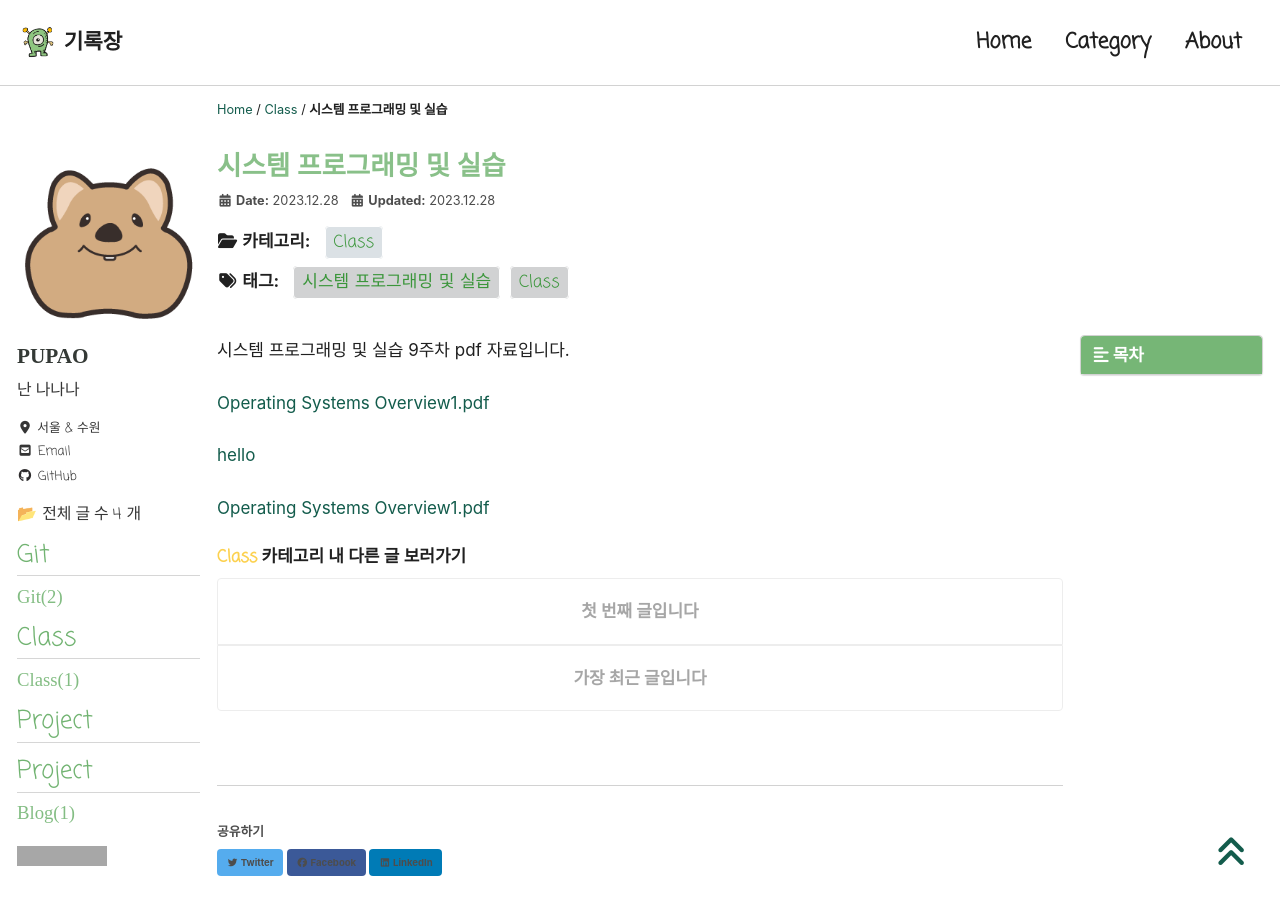
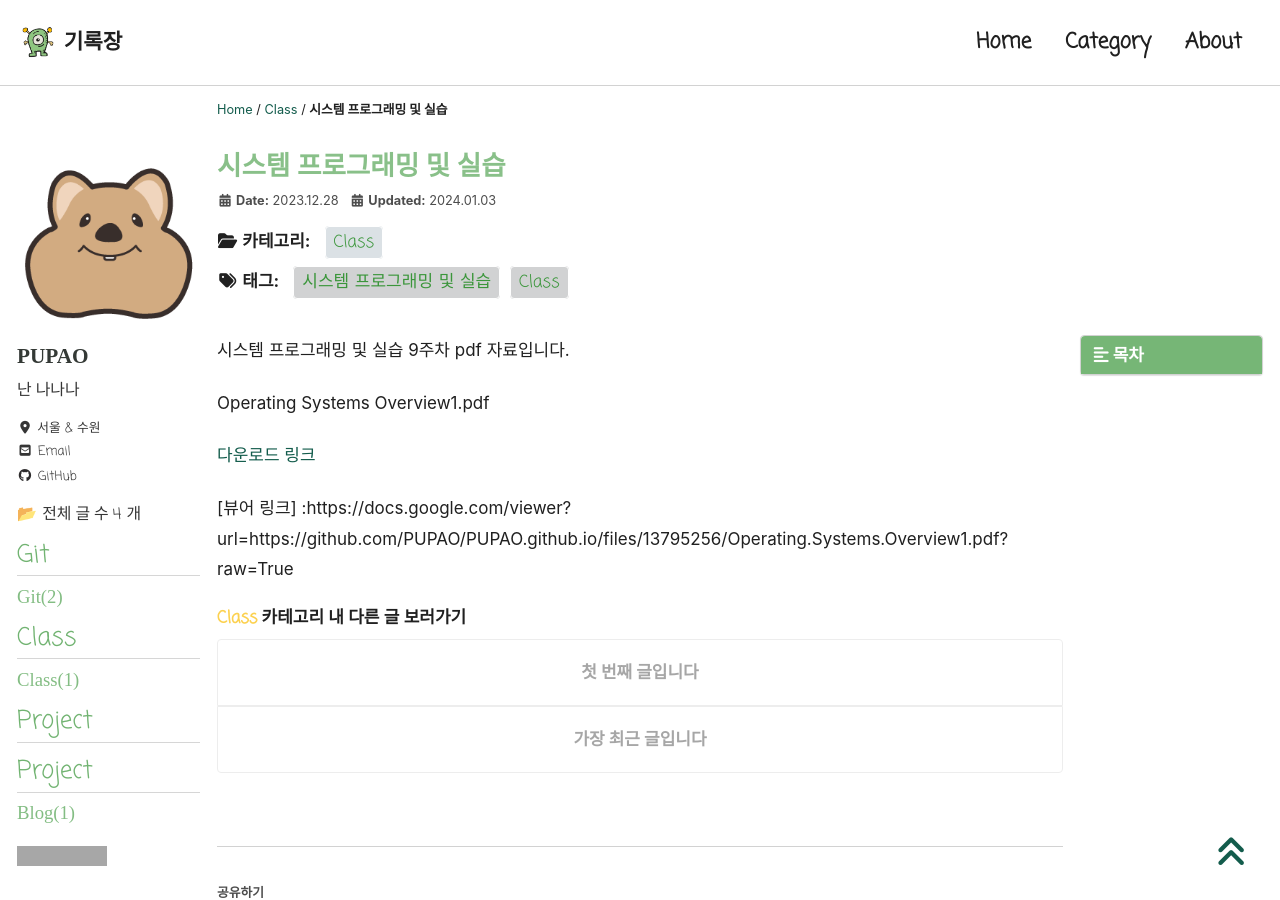
Before and after one commit to PUPAO/PUPAO.github.io, a Jekyll site: the page built from _posts/class/Systems Programming/2023-12-28-9장.md, in a window 1280 px wide and 900 px high. Built offline with Jekyll 4.4.1, drawn with Linux system fonts in a browser that asks for light colours; cached includes are drawn as plain includes; nearby versions of some CDN libraries; some web fonts are replaced; comment, search, counter and statistics services are not loaded; grey boxes are pictures that could not be loaded.

Commit message:
Update 2023-12-28-9장.md

```diff
--- a/_posts/class/Systems Programming/2023-12-28-9장.md
+++ b/_posts/class/Systems Programming/2023-12-28-9장.md
@@ -11,12 +11,12 @@ toc: true
 toc_sticky: true
 
 date: 2023-12-28
-last_modified_at: 2023-12-28
+last_modified_at: 2024-01-03
 ---
 시스템 프로그래밍 및 실습 9주차 pdf 자료입니다.
 
-[Operating Systems Overview1.pdf](https://github.com/PUPAO/PUPAO.github.io/files/13795256/Operating.Systems.Overview1.pdf)
+Operating Systems Overview1.pdf
 
-[hello](https://docs.google.com/viewer?url=https://github.com/PUPAO/PUPAO.github.io/files/13795256/Operating.Systems.Overview1.pdf?raw=True)
+[다운로드 링크](https://github.com/PUPAO/PUPAO.github.io/files/13795256/Operating.Systems.Overview1.pdf)
 
-[Operating Systems Overview1.pdf](https://drive.google.com/file/d/1Um5q7JO_94778dp9bi9ptI_hVdf0lB4z/view?usp=drive_link)
+[뷰어 링크] :https://docs.google.com/viewer?url=https://github.com/PUPAO/PUPAO.github.io/files/13795256/Operating.Systems.Overview1.pdf?raw=True
```
